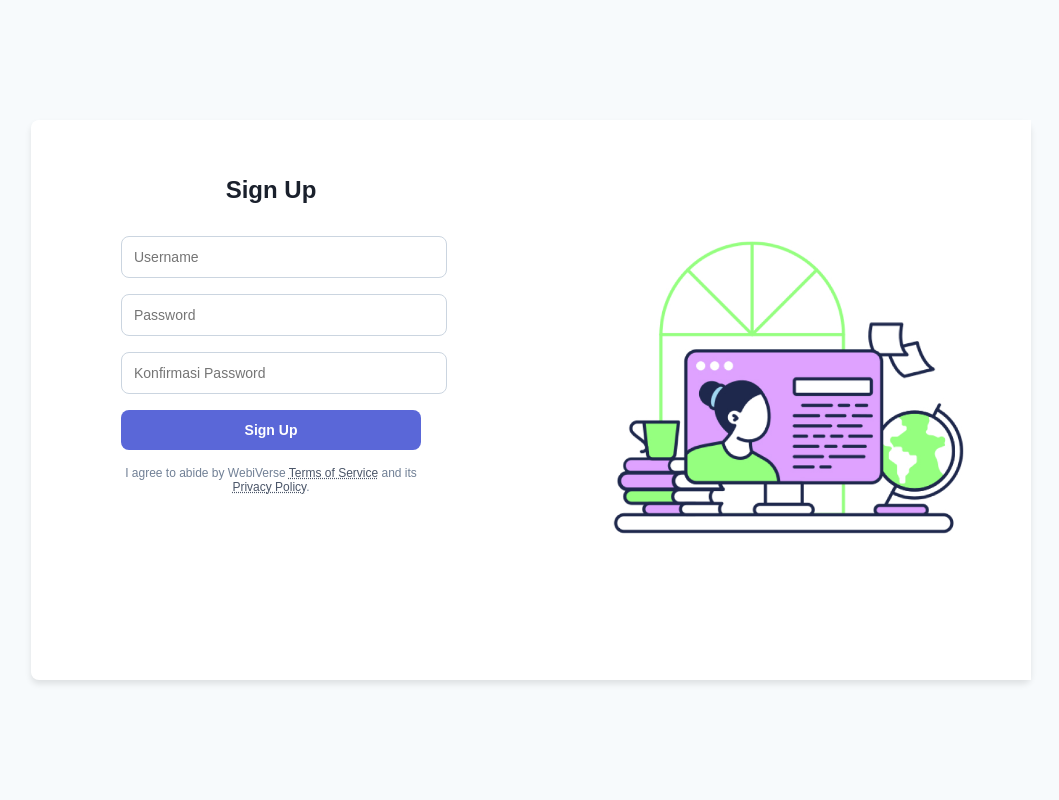
After one commit to Raiceebop/project-asal, a PHP site: page /register.html in a window 1280 px wide. The commit adds this page. Shown: the whole page, without its empty margins (109-1168 px from the left). Run offline with PHP 8.4, Linux system fonts and the light colour scheme.

Commit message:
login-register

```diff
--- a/index.html
+++ b/index.html
@@ -13,8 +13,8 @@
 
 </style>
 <body>
-    <h1>Tes</h1>
-    <p>hwhdaidhaiwd</p>
-    <p>gti</p>
+    <h1>Tes Halaman Index</h1>
+    <p>Challange 1 done!</p>
+    <p></p>
 </body>
 </html>
--- /dev/null
+++ b/register.html
@@ -0,0 +1,160 @@
+
+<!DOCTYPE html>
+<html lang="en">
+<head>
+    <meta charset="UTF-8">
+    <meta name="viewport" content="width=device-width, initial-scale=1.0">
+    <link rel="icon" type="image/x-icon" href="" />
+    <title>Sign Up</title>
+    <style>
+        body {
+            min-height: 100vh;
+            background-color: #f7fafc;
+            color: #1a202c;
+            display: flex;
+            justify-content: center;
+            align-items: center;
+            margin: 0;
+            font-family: Arial, sans-serif;
+        }
+
+        .container {
+            max-width: 1000px;
+            margin: 20px;
+            background-color: white ;
+            backdrop-filter: blur(15px);
+            box-shadow: 0 4px 6px rgba(0, 0, 0, 0.1);
+            display: flex;
+            border-radius: 8px;
+        }
+
+        .form-container {
+            width: 40%;
+            padding: 40px;
+            height: 60vh;
+        }
+
+        .form-title {
+            font-size: 24px;
+            font-weight: 800;
+            text-align: center;
+        }
+
+        .form {
+            margin-top: 20px;
+            max-width: 300px;
+            margin: 0 auto;
+        }
+
+        .input-field {
+            width: 100%;
+            padding: 12px;
+            border: 1px solid #cbd5e0;
+            border-radius: 8px;
+            margin-top: 16px;
+            font-size: 14px;
+        }
+
+        .input-field:focus {
+            outline: none;
+            border-color: #a0aec0;
+            background-color: white;
+        }
+
+        .custom-select {
+            width: 100%;
+            padding: 16px 32px;
+            font-weight: 500;
+            background-color: #f3f4f6;
+            border: 1px solid #e5e7eb;
+            border-radius: 8px;
+            color: #6b7280;
+            font-size: 0.875rem;
+            margin-top: 20px;
+        }
+
+        .custom-select:focus {
+            outline: none;
+            border-color: #9ca3af;
+            background-color: #ffffff;
+        }
+
+        .submit-button {
+            width: 100%;
+            padding: 12px;
+            background-color: #5a67d8;
+            color: white;
+            border: none;
+            border-radius: 8px;
+            font-size: 14px;
+            font-weight: 600;
+            cursor: pointer;
+            transition: background-color 0.3s;
+            margin-top: 16px;
+        }
+
+        .submit-button:hover {
+            background-color: #434190;
+        }
+
+        .terms {
+            margin-top: 16px;
+            font-size: 12px;
+            text-align: center;
+            color: #718096;
+        }
+
+        .terms a {
+            color: #4a5568;
+            text-decoration: dotted underline;
+        }
+
+        .side-image {
+            flex: 1;
+            background-color: #ebf4ff;
+            display: none;
+            background-size: cover;
+            background-position: center;
+            border-radius: 8px;
+        }
+
+        .side-image img {
+            width: 100%;
+            height: 100%;
+            object-fit: cover;
+        }
+
+        @media (min-width: 1024px) {
+            .side-image {
+                display: block;
+            }
+        }
+    </style>
+</head>
+
+<body>
+
+    <div class="container">
+        <div class="form-container">
+            <h1 class="form-title">Sign Up</h1>
+            <form action="" method="post" id="signup-form" class="form" onsubmit="">
+                <input type="text" placeholder="Username" name="username" required class="input-field" />
+                <input type="password" id="Password" placeholder="Password"  name="password" required class="input-field" />
+                <input type="password" id="konfirmasi" placeholder="Konfirmasi Password" name="konfirmasi_password" required class="input-field" />
+                <input type="hidden" name="role" value="peserta" />
+
+                <button type="submit" name="submit" class="submit-button">Sign Up</button>
+                <div class="terms">
+                    I agree to abide by WebiVerse
+                    <a href="#">Terms of Service</a> and its <a href="#">Privacy Policy</a>.
+                </div>
+            </form>
+        </div>
+        <div class="side-image">
+            <img src="gambar1.jpg" alt="Online presentation">
+        </div>
+    </div>
+
+</body>
+
+</html>
```
Also changed, not shown: login.html (added, +45 -0 lines), style.css (+224 -0 lines), gambar1.jpg (added).
